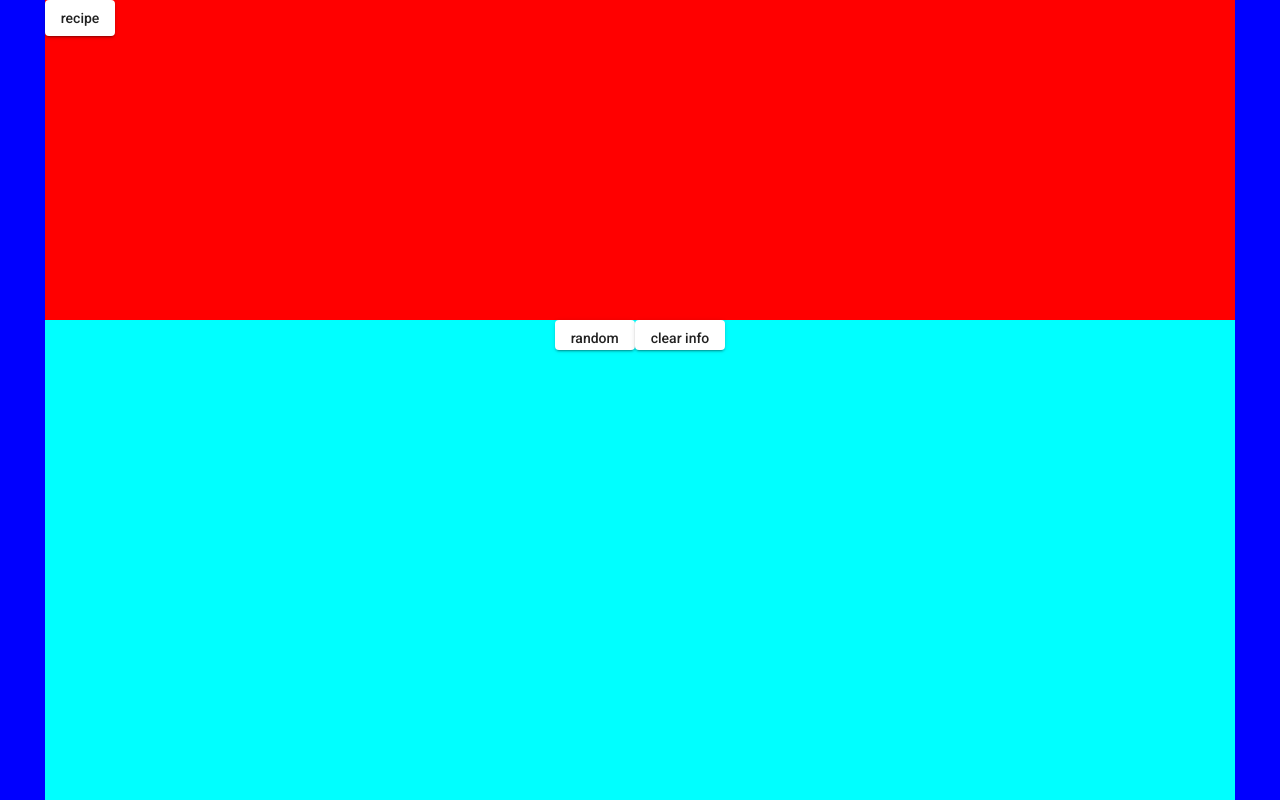
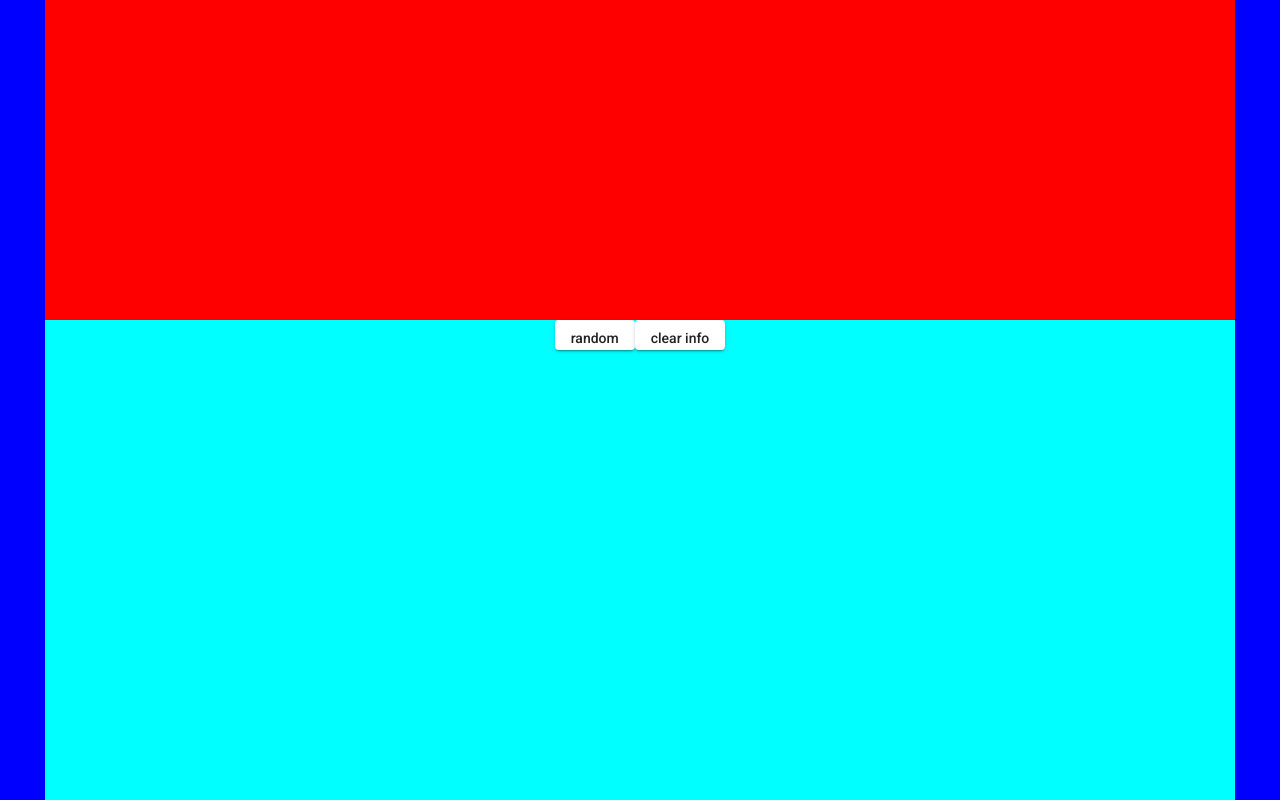
Before and after one commit to aleksgrunwald/whatWillIEat, an Angular app: page / in a window 1280 px wide. Built offline with nearby package versions, Linux system fonts and the light colour scheme.

Commit message:
little css added

```diff
--- a/src/app/app.component.html
+++ b/src/app/app.component.html
@@ -1,16 +1,15 @@
 <section class="dishInfo">
   <div *ngIf="clickedButton">
-    <p *ngIf="!waitingForADish && dish else loadingOrError"
-         class="dishName">
+    <!--<mat-spinner></mat-spinner>-->
+    <div class="dishVisible" *ngIf="!waitingForADish && dish else loadingOrError">
+      <p class="dishName">
       {{ dish.name }}
-    </p>
+      </p>
+      <button mat-raised-button
+              (click)="searchRecipeGoogle()">recipe
+      </button>
+    </div>
   </div>
-  <button  mat-raised-button
-           (click)="searchRecipeGoogle()">recipe
-    <!--<input-->
-      <!--class="inputSearchGoogle"-->
-      <!--name="dish" #inputDish>-->
-  </button>
   <ng-template #loadingOrError>
     <ng-container *ngIf="getErrorMsg else spinner">
         {{ getErrorMsg }}
--- a/src/app/app.component.sass
+++ b/src/app/app.component.sass
@@ -8,6 +8,15 @@
 .dishInfo
   height: 40vh
   background: red
+  display: flex
+  flex-direction: column
+  justify-items: center
+  align-items: center
+
+.dishVisible
+  display: flex
+  flex-direction: column
+  align-items: center
 
 p
   text-align: center
@@ -17,9 +26,6 @@ p
   color: white
   font-weight: bold
   font-size: 33px
-
-.dishName
-  color: white
 
 .inputSearchGoogle
   display: none
```
